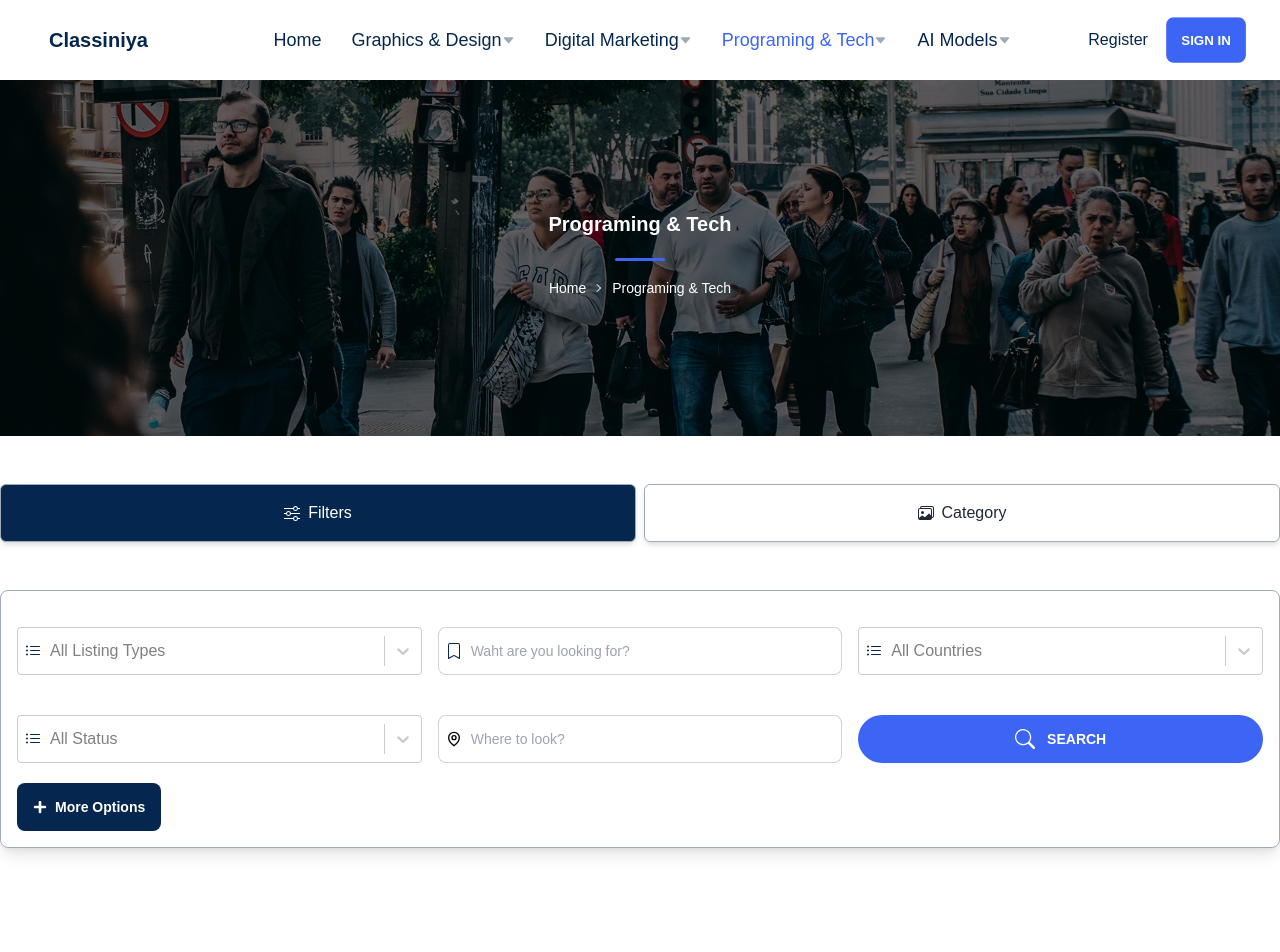
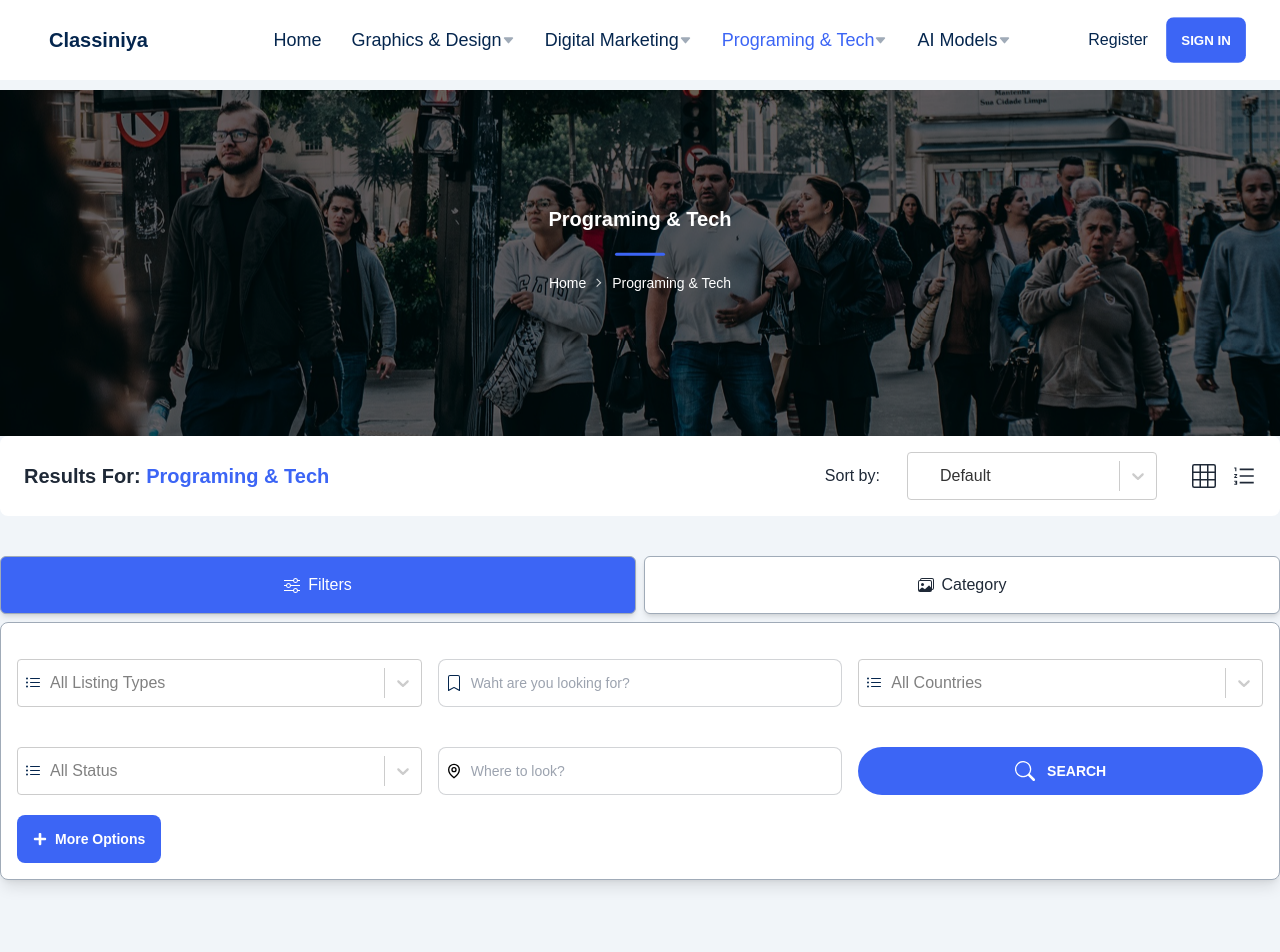
Before and after one commit to ahmmedrasel-dev/classiniya, a React (Create React App) app: page /programming-tech in a window 1280 px wide. Shown: the top 952 px of the page. Built offline with nearby package versions, Linux system fonts and the light colour scheme.

Commit message:
update category page

```diff
--- a/package.json
+++ b/package.json
@@ -15,6 +15,7 @@
 		"react-router": "^6.8.1",
 		"react-router-dom": "^6.8.1",
 		"react-scripts": "5.0.1",
+		"react-scroll-parallax": "^3.3.2",
 		"react-select": "^5.7.0",
 		"swiper": "^9.0.5",
 		"web-vitals": "^2.1.4"
--- a/src/App.js
+++ b/src/App.js
@@ -1,10 +1,13 @@
 import { RouterProvider } from "react-router";
+import { ParallaxProvider } from "react-scroll-parallax";
 import Router from "./Routes/Routes";
 
 function App() {
   return (
     <>
-      <RouterProvider router={Router} />
+      <ParallaxProvider>
+        <RouterProvider router={Router} />
+      </ParallaxProvider>
     </>
   );
 }
--- a/src/Hooks/useSticky.js
+++ b/src/Hooks/useSticky.js
@@ -3,6 +3,7 @@ import { useEffect, useRef, useState } from 'react';
 const useSticky = () => {
   const stickyRef = useRef(null);
   const [sticky, setSticky] = useState(false);
+  const [resultSticky, setResultSticky] = useState(false)
   const [stickyOffset, setStickyOffset] = useState(0);
 
   useEffect(() => {
@@ -24,7 +25,20 @@ const useSticky = () => {
     window.addEventListener("scroll", handleScroll, { passive: true });
     return () => window.removeEventListener("scroll", handleScroll);
   }, [setSticky, stickyRef, stickyOffset]);
-  return { stickyRef, sticky };
+
+  useEffect(() => {
+    const handleScroll = () => {
+      if (!stickyRef.current) {
+        return;
+      }
+
+      const shouldBeSticky = window.scrollY > stickyOffset;
+      setResultSticky(shouldBeSticky);
+    };
+    window.addEventListener("scroll", handleScroll, { passive: true });
+    return () => window.removeEventListener("scroll", handleScroll);
+  }, [setResultSticky, stickyRef, stickyOffset]);
+  return { stickyRef, sticky, resultSticky };
 };
 
 export default useSticky;
--- a/src/Pages/Category/Category.js
+++ b/src/Pages/Category/Category.js
@@ -22,7 +22,7 @@ const Category = () => {
     return <div>Loading...</div>;
   }
   return (
-    <main>
+    <main className='bg-slate-100'>
       <CategoryHead category={singleCategory}></CategoryHead>
       <CategoryFilter category={singleCategory}></CategoryFilter>
       <ProfileCard></ProfileCard>
--- a/src/components/CategoryFilter/CategoryFilter.js
+++ b/src/components/CategoryFilter/CategoryFilter.js
@@ -1,15 +1,18 @@
 import React, { useState } from 'react';
-import { BsBookmark, BsImages, BsListUl, BsSearch, BsSliders } from 'react-icons/bs';
+import { BsBookmark, BsGrid3X3, BsImages, BsListUl, BsSearch, BsSliders } from 'react-icons/bs';
 import location from '../SearchBox/selction_option/location';
 import Select from 'react-select';
 import './category_filter.css';
 import statusOption from '../../utils/statusOption';
 import { GrLocation } from 'react-icons/gr';
 import { IoClose } from 'react-icons/io5';
+import { AiOutlineOrderedList } from 'react-icons/ai';
 import { FaAngleLeft, FaAngleRight, FaPlus } from 'react-icons/fa';
 import MyCheckbox from '../../utils/myCheckBox/MyCheckbox';
 import { Swiper, SwiperSlide } from 'swiper/react';
 import { Navigation } from 'swiper';
+import useSticky from '../../Hooks/useSticky';
+import classNames from 'classnames';
 const CategoryFilter = ({ category }) => {
   const { child_category } = category;
   const [isClearable, setisClearable] = useState(true);
@@ -28,17 +31,53 @@ const CategoryFilter = ({ category }) => {
     )
   }
 
+  const { stickyRef, resultSticky } = useSticky();
+
+  const shortOpton = [
+    { value: 'Default', label: 'Default' },
+    { value: 'Popularity', label: 'Popularity' },
+    { value: 'Most Liked', label: 'Most Liked' },
+    { value: 'Most Rated', label: 'Most Rated' },
+    { value: 'Price: low to high', label: 'Price: low to high' },
+    { value: 'Price: hight to low', label: 'Price: hight to low' },
+  ]
+
   return (
-    <section className='py-12'>
+    <section>
       <div className="w-full xl:max-w-screen-xl lg:max-w-screen-lg mx-auto">
+        <div ref={stickyRef} className={classNames('result flex justify-between items-center py-4 px-6 rounded-lg mb-10 bg-white', { resultSticky })}>
+          <div className='w-[65%]'>
+            <h2 className='text-xl font-bold'>Results For: <span className='text-primary'>{category.name}</span></h2>
+          </div>
+          <div className='flex justify-between items-center w-[35%]'>
+            <span className='mr-2'>Sort by:</span>
+            <Select
+              className="w-[250px]"
+              classNamePrefix="select"
+              name="color"
+              defaultValue={shortOpton[0]}
+              options={shortOpton}
+            />
+
+            <div className='flex gap-4 ml-4'>
+              <div className="tooltip tooltip-primary" data-tip="Grid View">
+                <BsGrid3X3 className='text-2xl' />
+              </div>
+              <div className="tooltip tooltip-primary" data-tip="List View">
+                <AiOutlineOrderedList className='text-2xl' />
+              </div>
+            </div>
+          </div>
+        </div>
+
         <div className="flex justify-between gap-2 tab-button">
-          <div onClick={() => handleTabClick(1)} className={`shadow-md flex items-center gap-2 w-1/2 border p-4 rounded-md justify-center border-gray cursor-pointer ${activeTab === 1 ? 'Active' : ''}`}><span><BsSliders /></span><span>Filters</span></div>
-          <div onClick={() => handleTabClick(2)} className={`flex items-center gap-2 w-1/2 border p-4 rounded-md justify-center border-gray cursor-pointer shadow-md ${activeTab === 2 ? 'Active' : ''}`}><span><BsImages /></span><span>Category</span></div>
+          <div onClick={() => handleTabClick(1)} className={`bg-white shadow-md flex items-center gap-2 w-1/2 border p-4 rounded-md justify-center border-gray cursor-pointer ${activeTab === 1 ? 'Active' : ''}`}><span><BsSliders /></span><span>Filters</span></div>
+          <div onClick={() => handleTabClick(2)} className={`bg-white flex items-center gap-2 w-1/2 border p-4 rounded-md justify-center border-gray cursor-pointer shadow-md ${activeTab === 2 ? 'Active' : ''}`}><span><BsImages /></span><span>Category</span></div>
         </div>
 
         <div className="tab_content">
           {
-            activeTab === 1 && <div className='border p-4 mt-12 rounded-lg border-gray shadow-lg'>
+            activeTab === 1 && <div className='bg-white border p-4 mt-2 rounded-lg border-gray shadow-lg'>
               <div className='flex justify-between gap-4'>
                 <div className='flex items-center w-full relative'>
                   <span className='mr-2 absolute left-2 z-50'><BsListUl className='text-secondary' /></span>
@@ -110,12 +149,12 @@ const CategoryFilter = ({ category }) => {
                 )
               }
 
-              <button className='btn bg-secondary border-0 capitalize' onClick={() => setShowMoreOption(!showMoreOption)}>{!showMoreOption ? <FaPlus className='mr-2' /> : <IoClose className='mr-2' />}{!showMoreOption ? 'More' : 'Close'} Options</button>
+              <button className='btn bg-primary border-0 capitalize' onClick={() => setShowMoreOption(!showMoreOption)}>{!showMoreOption ? <FaPlus className='mr-2' /> : <IoClose className='mr-2' />}{!showMoreOption ? 'More' : 'Close'} Options</button>
             </div>
           }
 
           {
-            activeTab === 2 && <div className='child_category border px-10 pt-10 mt-12 rounded-lg border-gray shadow-lg'>
+            activeTab === 2 && <div className='bg-white child_category border px-10 pt-10 mt-2 rounded-lg border-gray shadow-lg'>
               <Swiper
                 navigation={{
                   nextEl: '.swiper-button-next',
@@ -164,9 +203,6 @@ const CategoryFilter = ({ category }) => {
 
         </div>
 
-
-
-
       </div>
     </section>
   );
--- a/src/components/CategoryFilter/category_filter.css
+++ b/src/components/CategoryFilter/category_filter.css
@@ -11,7 +11,7 @@
 }
 
 .tab-button .Active {
-	background: var(--secondary);
+	background: var(--primary);
 	color: var(--white);
 }
 
@@ -38,6 +38,18 @@
 	top: calc(85%);
 }
 
+.resultSticky {
+	box-shadow: 0 8px 20px 0 rgba(0, 0, 0, 0.05);
+	position: fixed;
+	top: 80px;
+	width: 100%;
+	z-index: 999;
+	left: 0;
+	padding: 10px 40px;
+	border-bottom: 1px solid #e0e6f6;
+	background: #fff;
+}
+
 @media (min-width: 1280px) {
 	.child_category .slide_prev_btn {
 		left: calc(91%);
--- a/src/components/CategoryHead/CategoryHead.js
+++ b/src/components/CategoryHead/CategoryHead.js
@@ -1,15 +1,17 @@
 import React from 'react';
 import './category_head.css';
 import bg from '../../assets/images/category_head_bg.jpeg';
+import { Parallax } from 'react-scroll-parallax';
 
 const CategoryHead = ({ category }) => {
   const { name, image } = category;
 
   return (
     <section className='parallax_section'>
+      <Parallax speed={-10}>
         <div className='category_bg' style={{ backgroundImage: `url(${bg})` }}>
-        <div className='overlay'></div>
           <div className='xl:max-w-screen-xl lg:max-w-screen-lg w-full mx-auto'>
+            <Parallax speed={5}>
               <div className='text-center'>
                 <h1 className='text-white text-xl font-bold pb-8'>{name}</h1>
                 <span className='separator py-8'></span>
@@ -20,8 +22,11 @@ const CategoryHead = ({ category }) => {
                   </ul>
                 </div>
               </div>
+            </Parallax>
           </div>
         </div>
+      </Parallax>
+
     </section>
   );
 };
--- a/src/components/CategoryHead/category_head.css
+++ b/src/components/CategoryHead/category_head.css
@@ -1,25 +1,21 @@
-section {
-	position: relative;
-}
-section.parallax-section {
-	padding: 110px 0;
+.parallax_section {
 	overflow: hidden;
 }
 
 .category_bg {
 	position: relative;
-	width: 100%;
-	height: 100%;
+	top: -15px;
 	background-size: cover;
 	background-attachment: scroll;
 	background-position: center;
-	background-repeat: repeat;
-	background-origin: content-box;
+	background-repeat: no-repeat;
 	padding: 130px 0;
 	z-index: 1;
 }
-.overlay {
+
+.category_bg::after {
 	position: absolute;
+	content: "";
 	top: 0;
 	left: 0;
 	width: 100%;
--- a/src/components/ProfileCard/SingleCardItem.js
+++ b/src/components/ProfileCard/SingleCardItem.js
@@ -8,7 +8,7 @@ import { SiNetlify } from 'react-icons/si';
 const SingleCardItem = ({ profile }) => {
   const { name, location, skills, profile_photo, cover_photo, label, skill_tag, flag } = profile;
   return (
-    <div className="card_container shadow-lg rounded-lg mb-8">
+    <div className="card_container shadow-lg rounded-lg mb-8 bg-white">
       <div className="card_heading">
         <div className="cover_photo">
           <img src={cover_photo} alt="" />
@@ -34,7 +34,9 @@ const SingleCardItem = ({ profile }) => {
           </div>
         </div>
       </div>
+
       <div className="divider"></div>
+
       <div className='portfolio'>
         <ul className='flex justify-center gap-3'>
           <li><a href="/"><FiDribbble className='text-2xl hover:text-primary text-secondary' /></a></li>
@@ -64,8 +66,7 @@ const SingleCardItem = ({ profile }) => {
       <div className="divider"></div>
 
       <div className="card_footer flex justify-between">
-        <button className='btn bg-primary border-0 w-[45%] btn-sm hover:bg-secondary capitalize'>View Profile</button>
-        <button className='btn btn-sm hover:bg-secondary hover:border-0 btn-outline capitalize text-secondary border-secondary'>Hire</button>
+        <button className='btn bg-gray border-0 w-full hover:bg-secondary capitalize'>View Profile</button>
       </div>
     </div>
   );
```
Also changed, not shown: 1 other file (tests, documents, lock files or other folders). Lines whose indentation alone changed are shown as unchanged.
